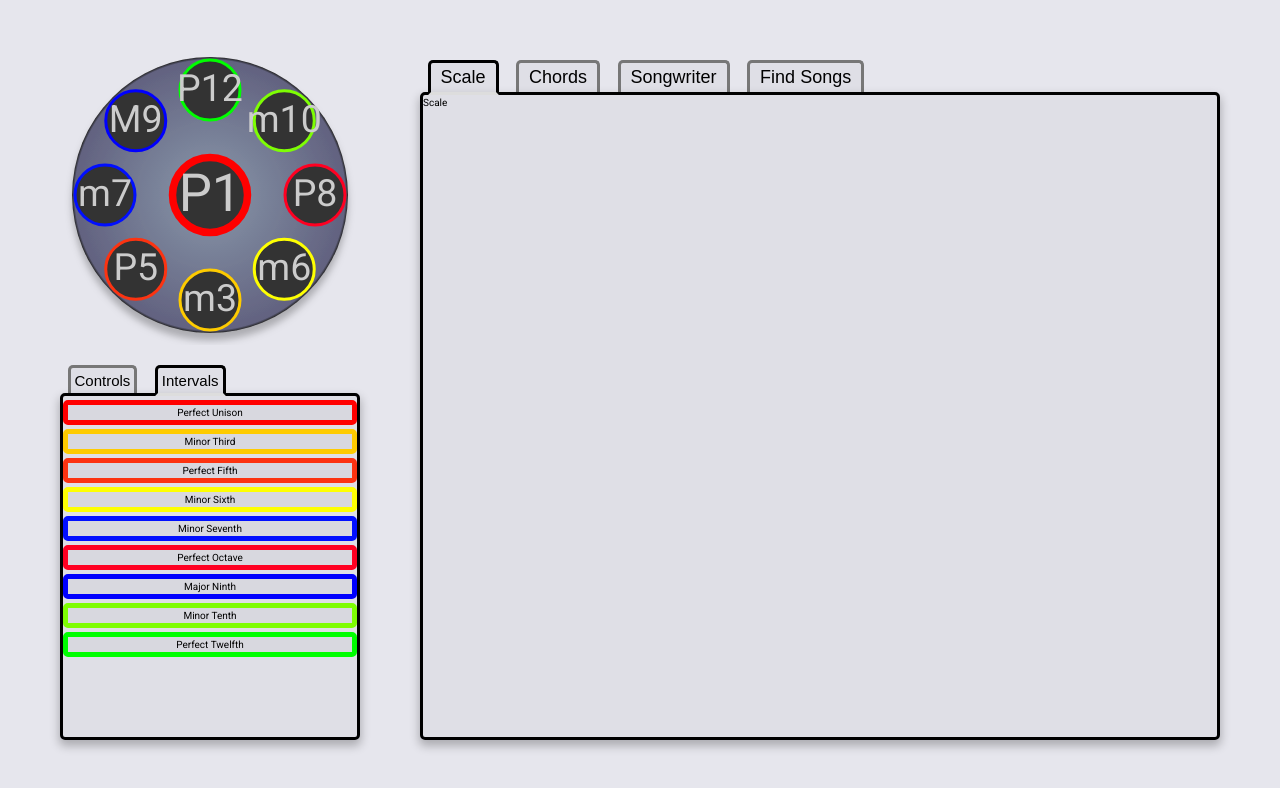
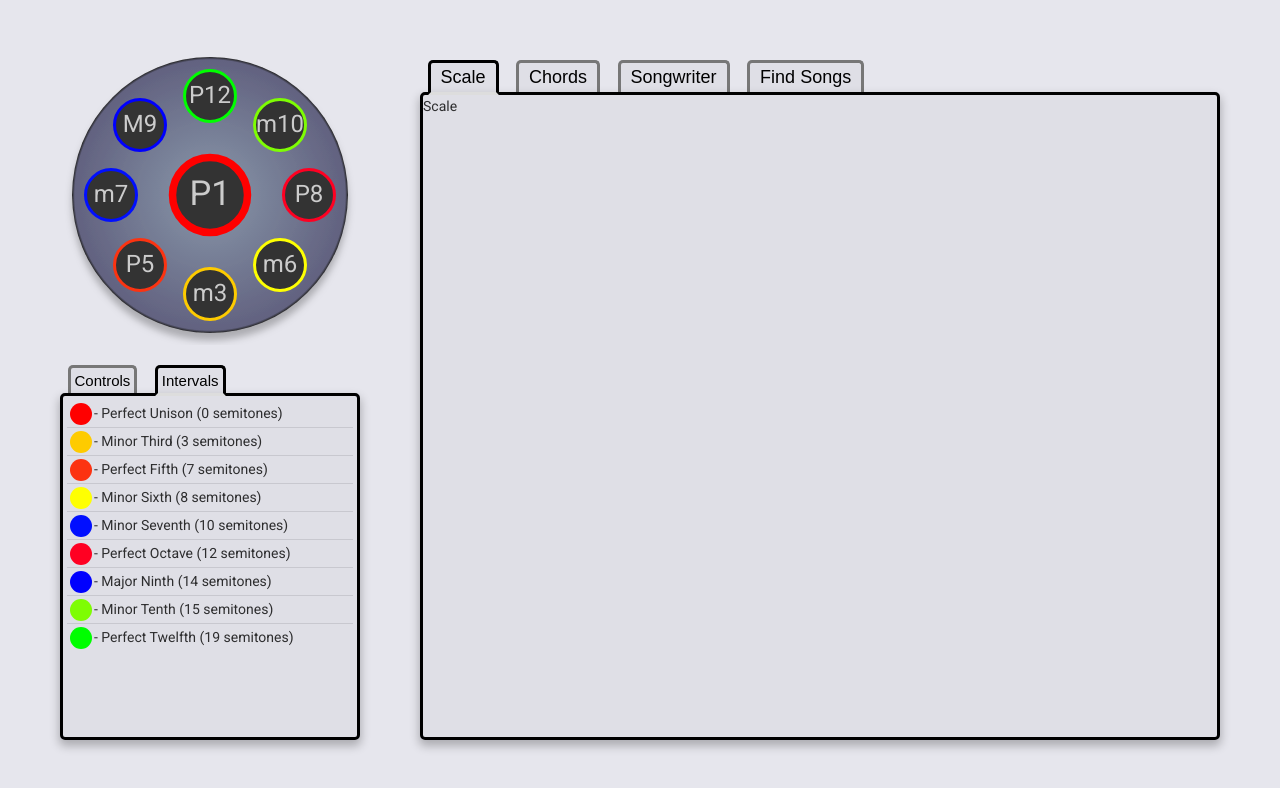
Before and after one commit to Moosees/ding-and-tones, a React (Create React App) app: page /scale in a window 1280 px wide. Both pictures are taken after a click on the button "Intervals". Shown: the top 788 px of the page. Built offline with nearby package versions, Linux system fonts and the light colour scheme.

Commit message:
Rework interval color legend, tweak layout of drum

```diff
--- a/src/components/tonefield/Tonefield.jsx
+++ b/src/components/tonefield/Tonefield.jsx
@@ -29,12 +29,12 @@ const Tonefield = ({
       cy="0"
       transform={`rotate(${rotate}) translate(${translate})`}
       style={{
-        fontSize: isDing ? '0.35rem' : '0.25rem',
+        fontSize: isDing ? '0.23rem' : '0.16rem',
         cursor: 'pointer',
       }}
     >
       <circle
-        r={isDing ? '2.5' : '2'}
+        r={isDing ? '2.5' : '1.7'}
         stroke={color}
         strokeWidth={hasFocus ? '0.5' : '0.2'}
         fill="#333"
--- a/src/containers/drum/drum.utils.js
+++ b/src/containers/drum/drum.utils.js
@@ -23,19 +23,27 @@ export const getNoteText = (noteIndex, intervalMap, showIntervals) => {
     : intervalMap[noteIndex].note;
 };
 
+const TRANSLATE_BASE = 6.6;
+
 const createRoundLayout = (numTones) => {
   const positionMap = [
     { rotate: 0, translate: 0 },
-    { rotate: 0, translate: 7 },
+    { rotate: 0, translate: TRANSLATE_BASE },
   ];
   const spread = 360 / (numTones - 1);
   let startMarker = 1;
   let endMarker = numTones - 2;
 
   while (startMarker <= endMarker) {
-    positionMap.push({ rotate: spread * startMarker++, translate: 7 });
+    positionMap.push({
+      rotate: spread * startMarker++,
+      translate: TRANSLATE_BASE,
+    });
     if (startMarker < endMarker)
-      positionMap.push({ rotate: spread * endMarker--, translate: 7 });
+      positionMap.push({
+        rotate: spread * endMarker--,
+        translate: TRANSLATE_BASE,
+      });
   }
   return positionMap;
 };
--- a/src/containers/intervals/Intervals.jsx
+++ b/src/containers/intervals/Intervals.jsx
@@ -1,7 +1,7 @@
 import React from 'react';
 import { connect } from 'react-redux';
 import { intervals } from '../../intervals.data';
-import { Interval, IntervalContainer } from './intervals.styles';
+import { Interval, IntervalContainer, IntervalList } from './intervals.styles';
 
 const getLegend = (note, scale) => {
   const intervalList = [];
@@ -11,9 +11,10 @@ const getLegend = (note, scale) => {
   for (let i = 0; i <= 24; ++i) {
     if (currentIntervals.includes(i))
       intervalList.push(
-        <Interval key={i} color={intervals[i].color}>
-          {intervals[i].name}
-        </Interval>
+        <IntervalContainer key={i}>
+          <Interval color={intervals[i].color} /> - {intervals[i].name} (
+          {intervals[i].halfsteps} semitones)
+        </IntervalContainer>
       );
   }
 
@@ -22,9 +23,9 @@ const getLegend = (note, scale) => {
 
 const Intervals = ({ displayedNote, scale }) => {
   return (
-    <IntervalContainer>
+    <IntervalList>
       {scale.length && getLegend(displayedNote, scale)}
-    </IntervalContainer>
+    </IntervalList>
   );
 };
 
--- a/src/containers/intervals/intervals.styles.js
+++ b/src/containers/intervals/intervals.styles.js
@@ -1,15 +1,26 @@
 import styled from 'styled-components';
 
-export const IntervalContainer = styled.div`
+export const IntervalList = styled.div`
   display: flex;
   flex-direction: column;
+  padding: 0.4rem;
 `;
 
-export const Interval = styled.span`
-  background-color: rgba(0, 0, 0, 0.03);
-  border: 5px solid ${({ color }) => color};
-  border-radius: 5px;
-  height: 2.5rem;
-  margin-top: 4px;
-  text-align: center;
+export const IntervalContainer = styled.div`
+  align-items: center;
+  border-bottom: 1px solid rgba(0, 0, 0, 0.1);
+  display: flex;
+
+  &:last-child {
+    border-bottom: 0;
+  }
 `;
+
+export const Interval = styled.div`
+  background-color: ${({ color }) => color};
+  border-radius: 100px;
+  display: inline-block;
+  height: 2.2rem;
+  margin: 0.25rem;
+  width: 2.2rem;
+`;
--- a/src/index.css
+++ b/src/index.css
@@ -12,7 +12,8 @@ html {
 }
 
 body {
-  color: #000;
+  color: rgb(0, 0, 0, 0.8);
   font-family: 'Roboto', sans-serif;
+  font-size: 1.4rem;
   line-height: 1.6;
 }
```
Also changed, not shown: 1 other file (tests, documents, lock files or other folders).
